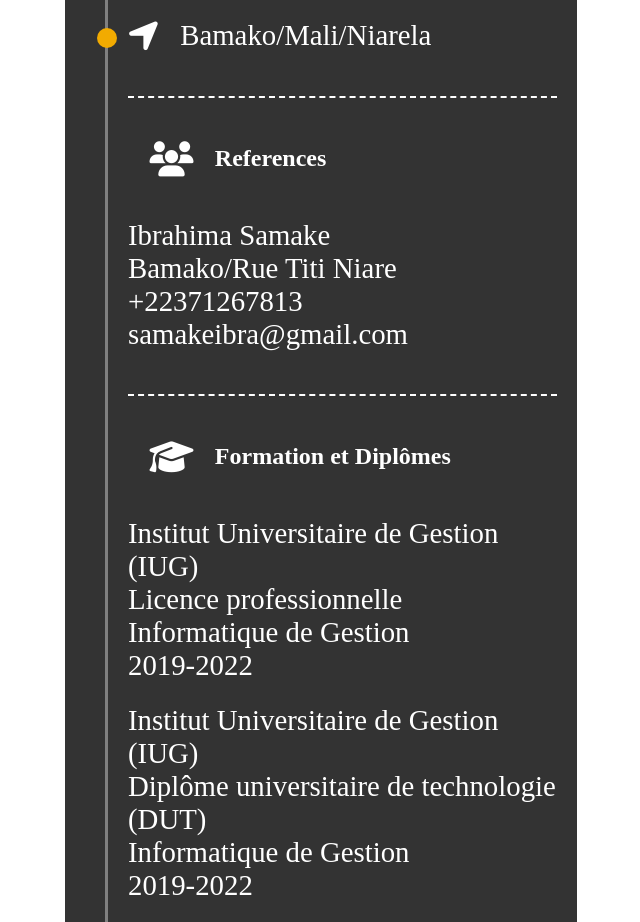
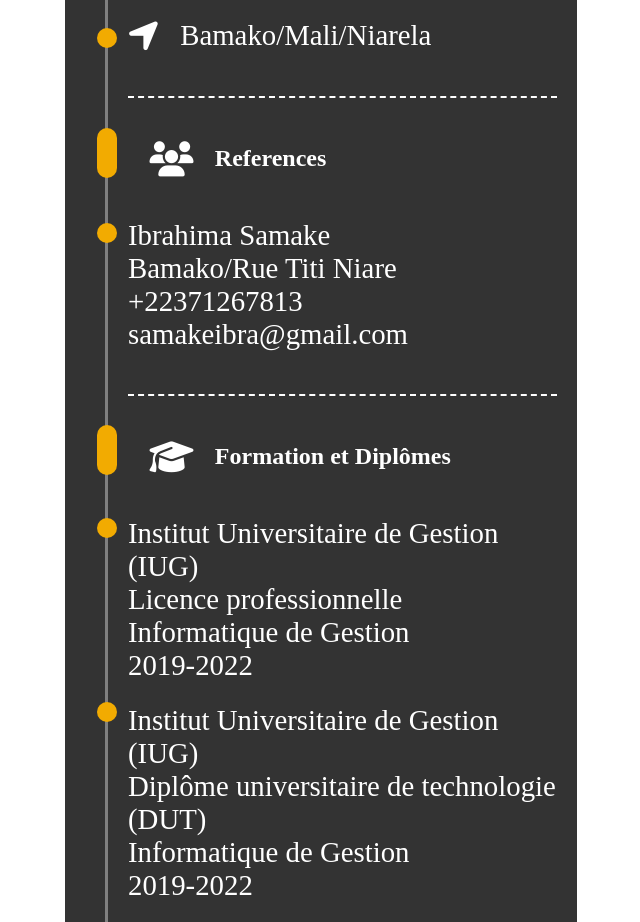
Before and after one commit to Abdoul03/maquetteInteractive, a plain HTML site: page cv.html in a window 1280 px wide. Shown: the part 565-1487 px from the top of the page, without its empty margins (319-959 px from the left). Drawn offline with nearby package versions, Linux system fonts and the light colour scheme.

Commit message:
leftOkay

```diff
--- a/cv.html
+++ b/cv.html
@@ -35,6 +35,11 @@
               <div class="cerc1"></div>
               <div class="cerc2"></div>
               <div class="cerc3"></div>
+              <div class="reg2"></div>
+              <div class="cerc4"></div>
+              <div class="reg3"></div>
+              <div class="cerc5"></div>
+              <div class="cerc6"></div>
             </div>
           </div>
           <div class="elright">
--- a/style.css
+++ b/style.css
@@ -187,6 +187,47 @@ body #cvhome {
   top: 265px;
 }
 
+.ligne-verticale .reg2 {
+  width: 20px;
+  background-color: #f2ab01;
+  height: 50px;
+  border-radius: 10px;
+  position: absolute;
+  top: 365px;
+}
+.ligne-verticale .cerc4 {
+  background-color: #f2ab01;
+  width: 20px;
+  height: 20px;
+  border-radius: 50%;
+  position: absolute;
+  top: 460px;
+}
+.ligne-verticale .reg3 {
+  width: 20px;
+  background-color: #f2ab01;
+  height: 50px;
+  border-radius: 10px;
+  position: absolute;
+  top: 662px;
+}
+.ligne-verticale .cerc5 {
+  background-color: #f2ab01;
+  width: 20px;
+  height: 20px;
+  border-radius: 50%;
+  position: absolute;
+  top: 755px;
+}
+.ligne-verticale .cerc6 {
+  background-color: #f2ab01;
+  width: 20px;
+  height: 20px;
+  border-radius: 50%;
+  position: absolute;
+  top: 939px;
+}
+
 /*
 .reg {
   width: 5%;
```
